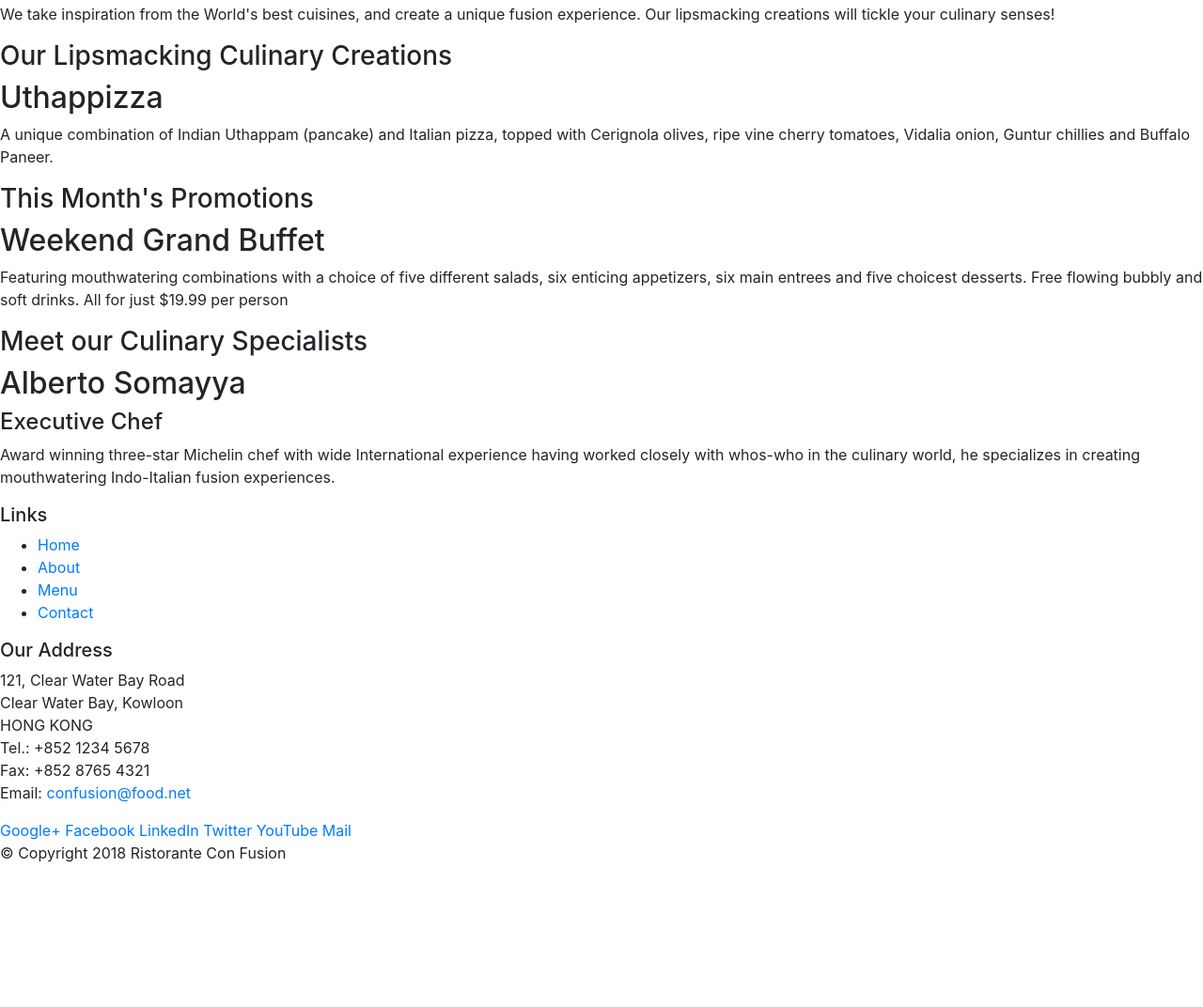
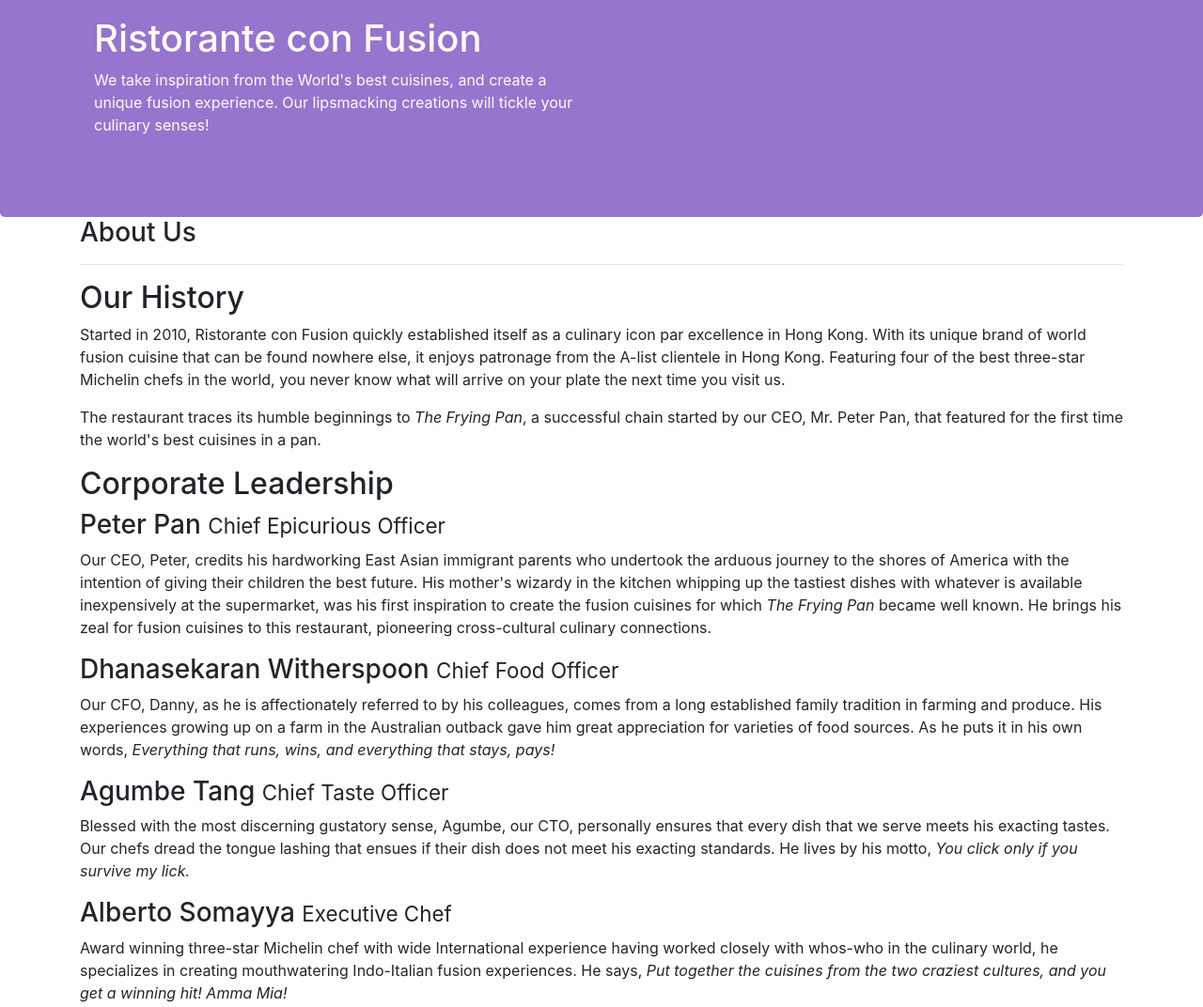
Before and after one commit to vladimirzhirov/git-test, a website: page index.html in a window 1280 px wide. Shown: the part 53-1125 px from the top of the page at 94% size. Before the commit the page ends 989 px from the top, so only its background shows below. Drawn offline with nearby package versions, Linux system fonts and the light colour scheme.

Commit message:
Assesment

```diff
--- /dev/null
+++ b/css/styles.css
@@ -0,0 +1,30 @@
+.row-header {
+    margin:0px auto;
+    padding:0px;
+}
+
+.row-content {
+    margin:0px auto;
+    padding: 50px 0px 50px 0px;
+    border-bottom: 1px ridge;
+    min-height:400px;
+}
+
+.footer {
+    background-color: #D1C4E9;
+    margin:0px auto;
+    padding: 20px 0px 20px 0px;
+}
+
+.jumbotron {
+    padding:70px 30px 70px 30px;
+    margin:0px auto;
+    background: #9575CD ;
+    color:floralwhite;
+}
+
+address {
+    font-size:80%;
+    margin:0px;
+    color:#0f0f0f;
+}
--- a/index.html
+++ b/index.html
@@ -9,71 +9,74 @@
 
     <!-- Bootstrap CSS -->
     <link rel="stylesheet" href="node_modules/bootstrap/dist/css/bootstrap.min.css">
-    <title>Ristorante Con Fusion</title>
+    <link href="css/styles.css" rel="stylesheet">
+    <title>Ristorante Con Fusion: About Us</title>
+
 </head>
 
 <body>
 
-    <header>
-        <div>
-            <div>
-                <div>
+    <header class="jumbotron">
+        <div class="container">
+            <div class="row row-header">
+                <div class="col-12 col-sm-6">
                     <h1>Ristorante con Fusion</h1>
                     <p>We take inspiration from the World's best cuisines, and create a unique fusion experience. Our lipsmacking creations will tickle your culinary senses!</p>
                 </div>
-                <div>
+                <div class="col-12 col-sm">
                 </div>
             </div>
         </div>
     </header>
 
-    <div>
+    <div class="container">
         <div>
             <div>
-                <h3>Our Lipsmacking Culinary Creations</h3>
+               <h3>About Us</h3>
+               <hr>
+            </div>
+        </div>
+
+        <div>
+            <div>
+                <h2>Our History</h2>
+                <p>Started in 2010, Ristorante con Fusion quickly established itself as a culinary icon par excellence in Hong Kong. With its unique brand of world fusion cuisine that can be found nowhere else, it enjoys patronage from the A-list clientele in Hong Kong.  Featuring four of the best three-star Michelin chefs in the world, you never know what will arrive on your plate the next time you visit us.</p>
+                <p>The restaurant traces its humble beginnings to <em>The Frying Pan</em>, a successful chain started by our CEO, Mr. Peter Pan, that featured for the first time the world's best cuisines in a pan.</p>
             </div>
             <div>
-                <h2>Uthappizza</h2>
-                <p>A unique combination of Indian Uthappam (pancake) and Italian pizza, topped with Cerignola olives, ripe vine cherry tomatoes, Vidalia onion, Guntur chillies and Buffalo Paneer.</p>
             </div>
         </div>
 
 
         <div>
             <div>
-                <h3>This Month's Promotions</h3>
+                <h2>Corporate Leadership</h2>
+                <h3>Peter Pan <small>Chief Epicurious Officer</small></h3>
+                <p>Our CEO, Peter, credits his hardworking East Asian immigrant parents who undertook the arduous journey to the shores of America with the intention of giving their children the best future. His mother's wizardy in the kitchen whipping up the tastiest dishes with whatever is available inexpensively at the supermarket, was his first inspiration to create the fusion cuisines for which <em>The Frying Pan</em> became well known. He brings his zeal for fusion cuisines to this restaurant, pioneering cross-cultural culinary connections.</p>
+                <h3>Dhanasekaran Witherspoon <small>Chief Food Officer</small></h3>
+                <p>Our CFO, Danny, as he is affectionately referred to by his colleagues, comes from a long established family tradition in farming and produce. His experiences growing up on a farm in the Australian outback gave him great appreciation for varieties of food sources. As he puts it in his own words, <em>Everything that runs, wins, and everything that stays, pays!</em></p>
+                <h3>Agumbe Tang <small>Chief Taste Officer</small></h3>
+                <p>Blessed with the most discerning gustatory sense, Agumbe, our CTO, personally ensures that every dish that we serve meets his exacting tastes. Our chefs dread the tongue lashing that ensues if their dish does not meet his exacting standards. He lives by his motto, <em>You click only if you survive my lick.</em></p>
+                <h3>Alberto Somayya <small>Executive Chef</small></h3>
+                <p>Award winning three-star Michelin chef with wide International experience having worked closely with whos-who in the culinary world, he specializes in creating mouthwatering Indo-Italian fusion experiences. He says, <em>Put together the cuisines from the two craziest cultures, and you get a winning hit! Amma Mia!</em></p>
             </div>
-            <div>
-                <h2>Weekend Grand Buffet</h2>
-                <p>Featuring mouthwatering combinations with a choice of five different salads, six enticing appetizers, six main entrees and five choicest desserts. Free flowing bubbly and soft drinks. All for just $19.99 per person </p>
-            </div>
-        </div>
+       </div>
 
-        <div>
-            <div>
-                <h3>Meet our Culinary Specialists</h3>
-            </div>
-            <div>
-                <h2>Alberto Somayya</h2>
-                <h4>Executive Chef</h4>
-                <p>Award winning three-star Michelin chef with wide International experience having worked closely with whos-who in the culinary world, he specializes in creating mouthwatering Indo-Italian fusion experiences. </p>
-            </div>
-        </div>
     </div>
 
-    <footer>
-        <div>
-            <div>
-                <div>
+    <footer class="footer">
+        <div class="container">
+            <div class="row">
+                <div class="col-4 offset-1 col-sm-2">
                     <h5>Links</h5>
-                    <ul>
+                    <ul class="list-unstyled">
                         <li><a href="#">Home</a></li>
                         <li><a href="#">About</a></li>
                         <li><a href="#">Menu</a></li>
                         <li><a href="#">Contact</a></li>
                     </ul>
                 </div>
-                <div>
+                <div class="col-7 col-sm-5">
                     <h5>Our Address</h5>
                     <address>
 		              121, Clear Water Bay Road<br>
@@ -84,8 +87,8 @@
 		              Email: <a href="mailto:confusion@food.net">confusion@food.net</a>
 		           </address>
                 </div>
-                <div>
-                    <div>
+                <div class="col-12 col-sm-4 align-self-center">
+                    <div class="text-center">
                         <a href="http://google.com/+">Google+</a>
                         <a href="http://www.facebook.com/profile.php?id=">Facebook</a>
                         <a href="http://www.linkedin.com/in/">LinkedIn</a>
@@ -95,8 +98,8 @@
                     </div>
                 </div>
            </div>
-           <div>
-                <div>
+           <div class="row justify-content-center">
+                <div class="col-auto">
                     <p>© Copyright 2018 Ristorante Con Fusion</p>
                 </div>
            </div>
@@ -106,7 +109,6 @@
     <script src="node_modules/jquery/dist/jquery.slim.min.js"></script>
     <script src="node_modules/popper.js/dist/umd/popper.min.js"></script>
     <script src="node_modules/bootstrap/dist/js/bootstrap.min.js"></script>
-
 </body>
 
 </html>
```
Also changed, not shown: index-0.html (added, +114 -0 lines), package.json (added, +27 -0 lines), 1 other file.
